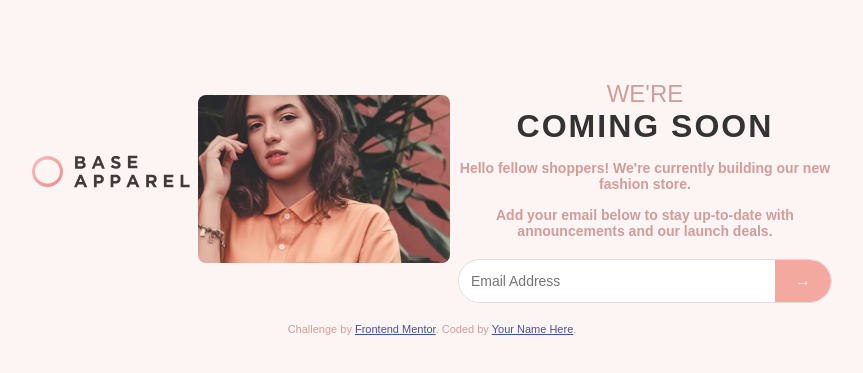
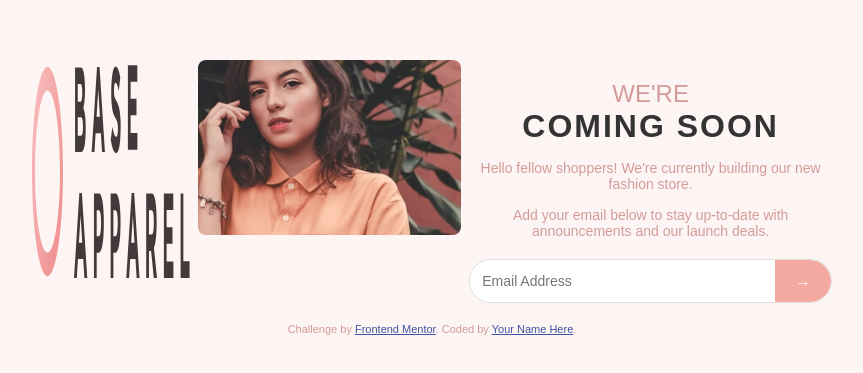
Before and after one commit to mpaintsil/base-landing-apparel-solution, a plain HTML site: page index.html in a window 1280 px wide. Shown: the part 195-568 px from the top of the page, without its empty margins (208-1071 px from the left). Drawn offline with Linux system fonts and the light colour scheme.

Commit message:
Update index.html

```diff
--- a/index.html
+++ b/index.html
@@ -36,7 +36,7 @@
             font-size: 18px;
             font-weight: bold;
             display: flex;
-            align-items: center;
+            align-items: top;
             gap: 8px;
         }
 
@@ -78,6 +78,7 @@
             margin: 15px 0;
             font-size: 14px;
             color: #d39b99;
+            font-weight: 300;
         }
 
         .email-form {
```
